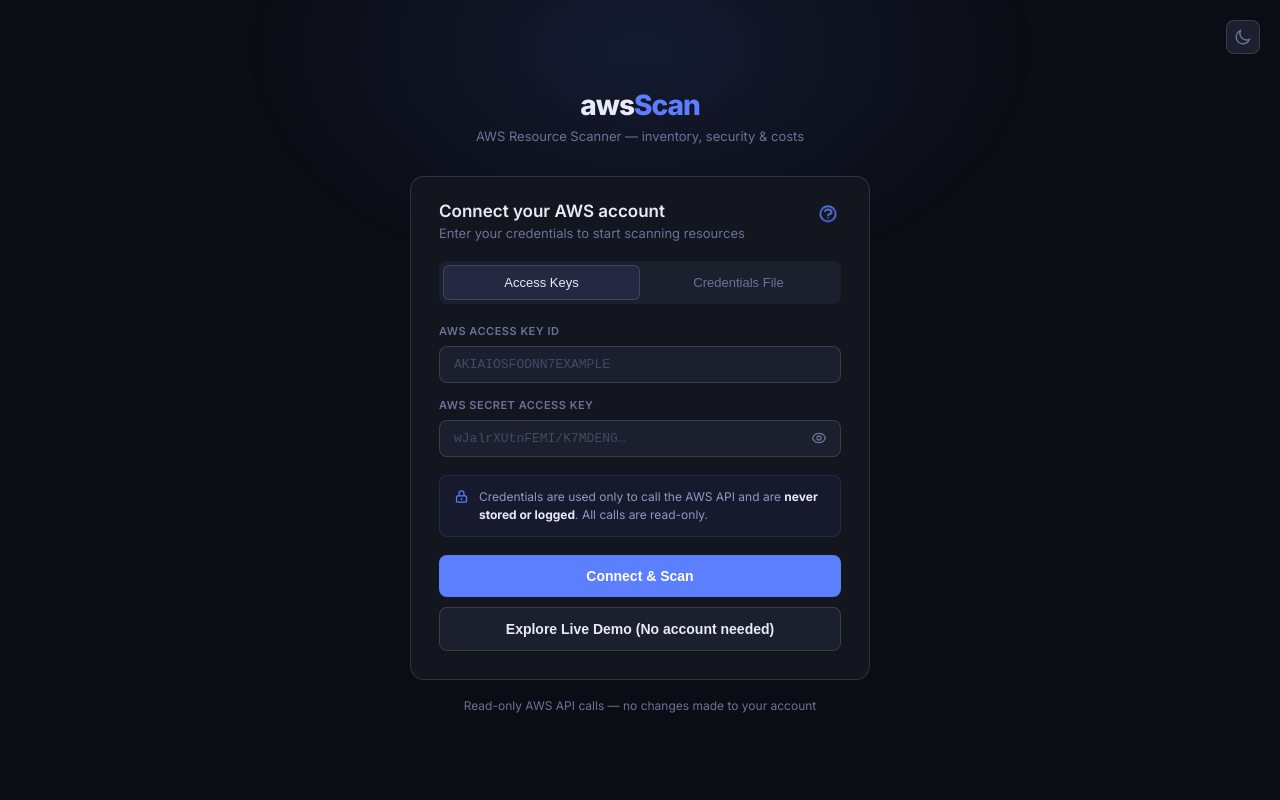
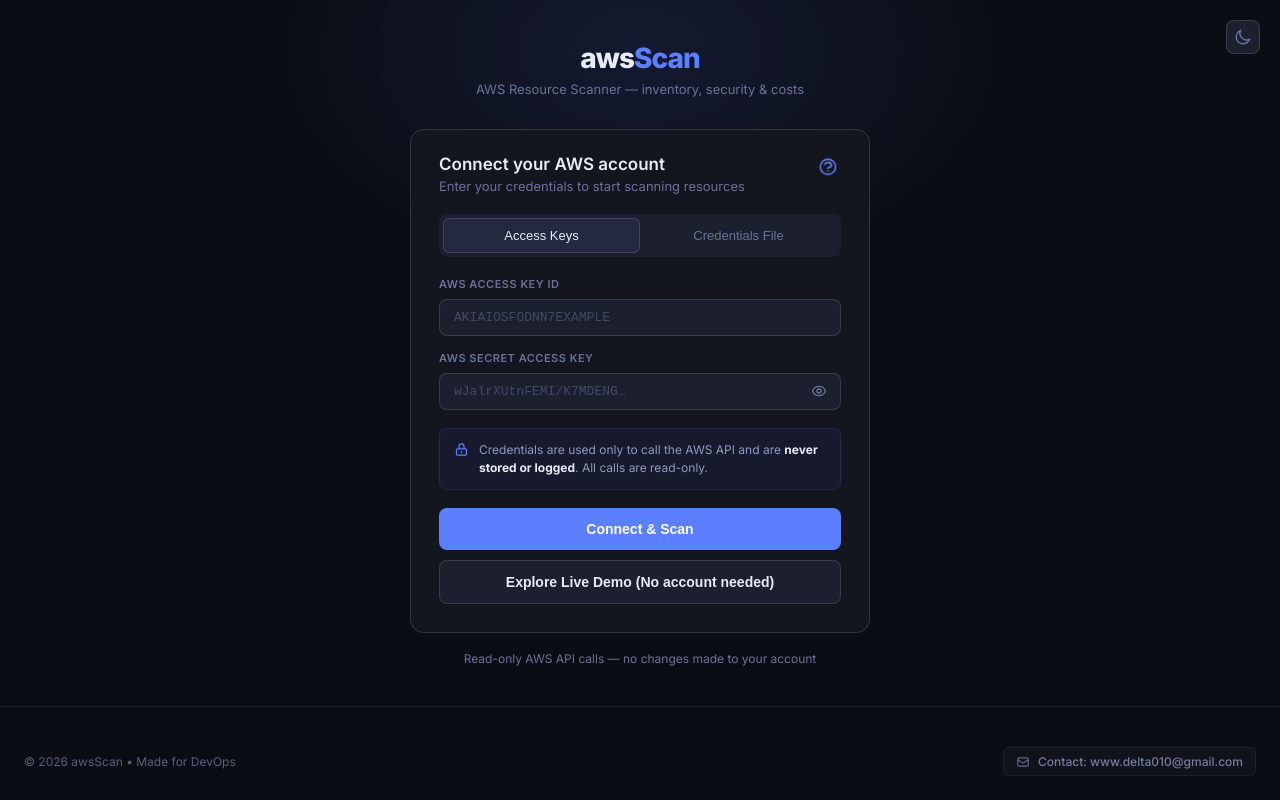
Before and after one commit to skyneon1/awsScan, a FastAPI app: page / in a window 1280 px wide. Run offline with FastAPI, Linux system fonts and the light colour scheme.

Commit message:
fixed prod

```diff
--- a/static/app.css
+++ b/static/app.css
@@ -19,11 +19,11 @@ body.light-mode {
   --yellow-bg:rgba(245,158,11,0.1); --purple-bg:rgba(168,85,247,0.1);
 }
 html,body{height:100%}
-body{background:var(--bg);color:var(--text);font-family:'Inter',system-ui,sans-serif;min-height:100vh;overflow-x:hidden}
+body{background:var(--bg);color:var(--text);font-family:'Inter',system-ui,sans-serif;min-height:100vh;display:flex;flex-direction:column;overflow-x:hidden}
 body::before{content:'';position:fixed;top:-200px;left:50%;transform:translateX(-50%);width:800px;height:500px;background:radial-gradient(ellipse,rgba(91,127,255,0.12) 0%,transparent 70%);pointer-events:none;z-index:0}
 
 /* ── Pages ── */
-.page{display:none;min-height:100vh;position:relative;z-index:1}
+.page{display:none;flex:1;position:relative;z-index:1}
 .page.active{display:flex}
 
 /* ══ LOGIN ══ */
@@ -90,7 +90,7 @@ body::before{content:'';position:fixed;top:-200px;left:50%;transform:translateX(
 .scan-step{font-size:13px;color:var(--muted2);margin-top:16px}
 
 /* ══ DASHBOARD ══ */
-#dashboard-page{flex-direction:column;min-height:100vh}
+#dashboard-page{flex-direction:column}
 .topbar{display:flex;align-items:center;justify-content:space-between;padding:13px 28px;background:var(--bg2);border-bottom:1px solid var(--border);position:sticky;top:0;z-index:100}
 .topbar-logo{font-size:17px;font-weight:800;letter-spacing:-.5px}
 .topbar-logo span{color:var(--accent)}
@@ -359,7 +359,7 @@ body.light-mode .settings-collapse{background:rgba(0,0,0,0.01)}
 }
 
 /* ── Footer ── */
-.dash-footer{padding:40px 24px 24px; border-top:1px solid var(--border); margin-top:auto; background:var(--bg); z-index:10; flex-shrink:0;}
+.dash-footer{padding:40px 24px 24px; border-top:1px solid var(--border); margin-top:auto; background:var(--bg); z-index:10; flex-shrink:0; width:100%}
 .footer-content{max-width:1440px; margin:0 auto; display:flex; justify-content:space-between; align-items:center; color:var(--muted); font-size:12px; opacity:0.8}
 .footer-link{display:flex; align-items:center; gap:8px; color:var(--muted2); text-decoration:none; transition:all .2s; font-weight:500; padding:6px 12px; border-radius:6px; background:var(--bg2); border:1px solid var(--border)}
 .footer-link:hover{color:var(--accent); border-color:var(--accent); background:var(--bg3); transform:translateY(-1px)}
--- a/templates/index.html
+++ b/templates/index.html
@@ -7,7 +7,7 @@
   <title>awsScan — AWS Resource Scanner</title>
   <meta name="description"
     content="Scan your AWS account for resources, security findings, cost estimates and tag compliance." />
-  <link rel="stylesheet" href="/static/app.css" />
+  <link rel="stylesheet" href="/static/app.css?v=1.0.2" />
 </head>
 
 <body>
@@ -588,6 +588,7 @@
         </div>
       </div>
     </div>
+  </div><!-- /dashboard-page -->
 
   <footer class="dash-footer">
     <div class="footer-content">
@@ -598,7 +599,6 @@
       </a>
     </div>
   </footer>
-  </div><!-- /dashboard-page -->
 
 
   <script src="/static/app.js"></script>
```
Lines whose indentation alone changed are shown as unchanged.
